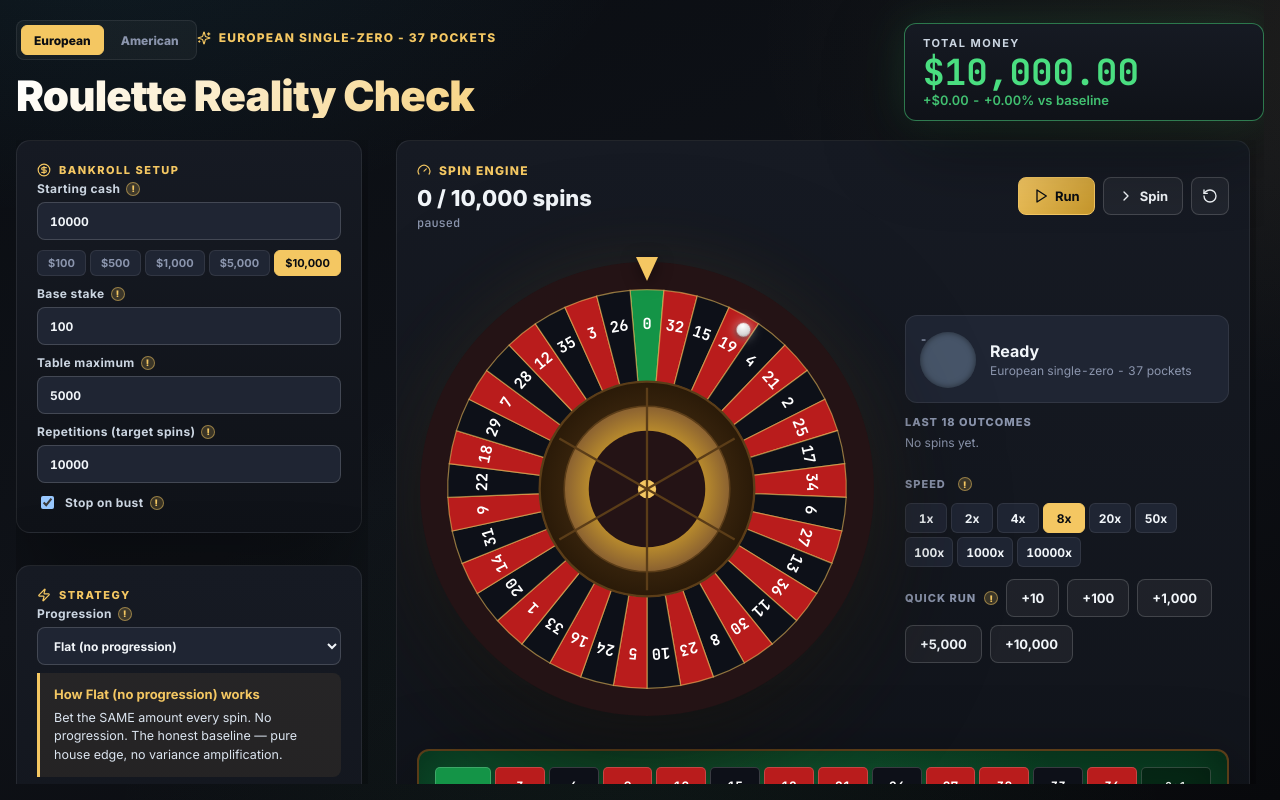
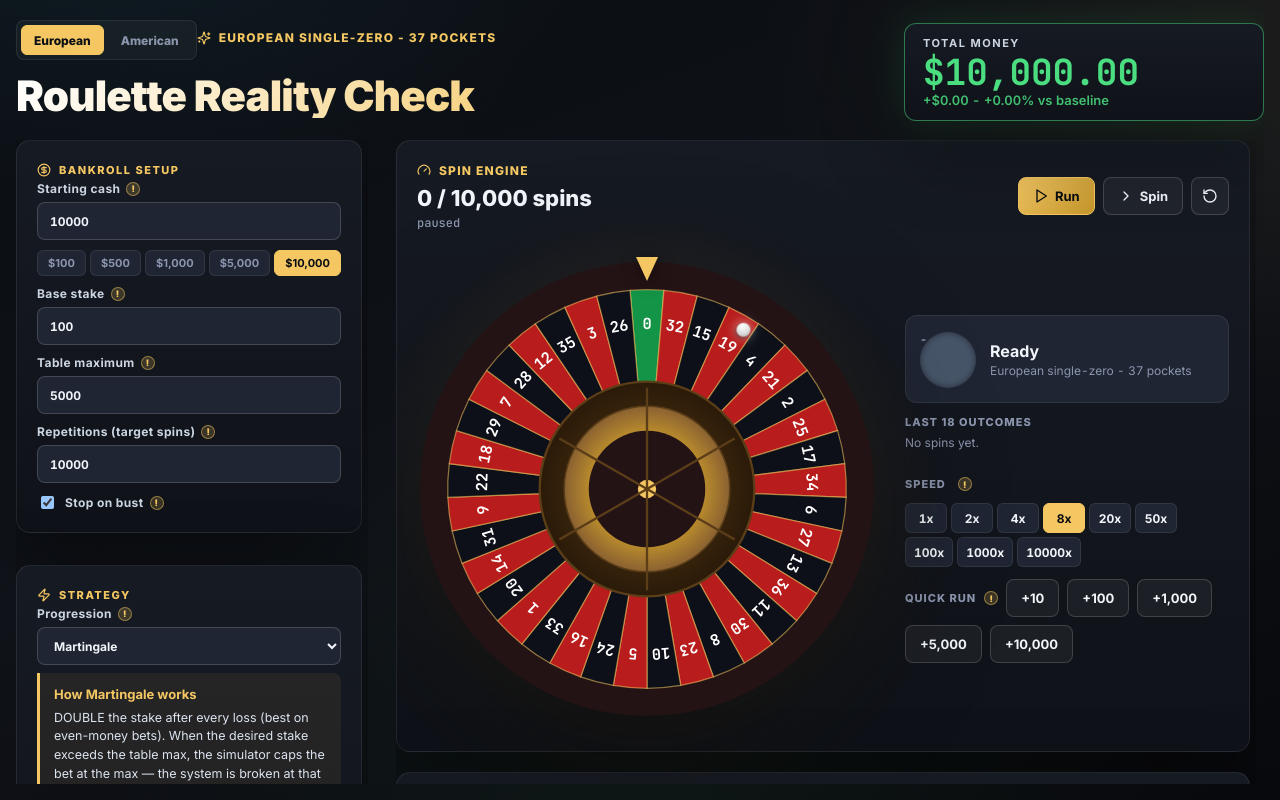
Before and after one commit to MutfoJ/roulette-reality-check, a React (Vite) app: page / in a window 1280 px wide. Built offline with nearby package versions, Linux system fonts and the light colour scheme.

Commit message:
Default to Martingale + Red bet target

```diff
--- a/src/App.tsx
+++ b/src/App.tsx
@@ -76,8 +76,8 @@ export default function App() {
   const [balance, setBalance] = React.useState(10000);
 
   const [wheelType, setWheelType] = React.useState<WheelType>("european");
-  const [progression, setProgression] = React.useState<Progression>("flat");
-  const [betKind, setBetKind] = React.useState<BetKind>("manual");
+  const [progression, setProgression] = React.useState<Progression>("martingale");
+  const [betKind, setBetKind] = React.useState<BetKind>("red");
   const [baseStake, setBaseStake] = React.useState(100);
   const [straightNumber, setStraightNumber] = React.useState(17);
   const [tableMax, setTableMax] = React.useState(5000);
```
